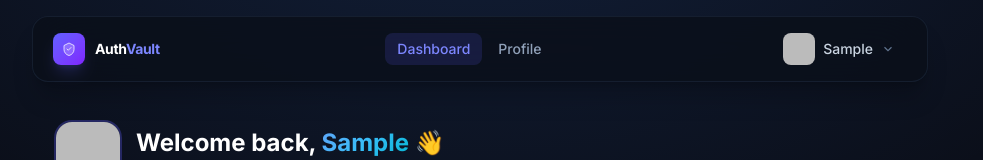
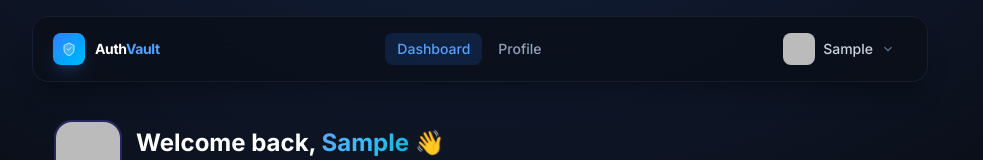
Before and after one commit to YashG1195/auth-vault, a React (Vite) app: page /dashboard in a window 1280 px wide. Shown: the top 160 px of the page, without its empty margins (160-1143 px from the left). Built offline with nearby package versions, Linux system fonts and the light colour scheme; no server answers; the database is empty; sample sign-in values are in the browser's storage.

Commit message:
fix: update src/components/Navbar.jsx — fix auth errors & blue theme

```diff
--- a/src/components/Navbar.jsx
+++ b/src/components/Navbar.jsx
@@ -27,15 +27,11 @@ export default function Navbar() {
 
   return (
     <header className="sticky top-0 z-50 w-full">
-      {/* Frosted glass navbar */}
       <nav className="max-w-4xl mx-auto mt-4 mx-4 sm:mx-auto rounded-2xl border border-slate-800/60 bg-[rgba(11,15,26,0.8)] backdrop-blur-xl shadow-xl shadow-black/20 px-5 py-3">
         <div className="flex items-center justify-between gap-4">
           {/* Brand */}
-          <Link
-            to="/dashboard"
-            className="flex items-center gap-2.5 group"
-          >
-            <div className="w-8 h-8 rounded-lg bg-gradient-to-br from-indigo-500 to-violet-600 flex items-center justify-center shadow-lg shadow-indigo-500/20 group-hover:shadow-indigo-500/40 transition-shadow">
+          <Link to="/dashboard" className="flex items-center gap-2.5 group">
+            <div className="w-8 h-8 rounded-lg bg-gradient-to-br from-blue-500 to-sky-400 flex items-center justify-center shadow-lg shadow-blue-500/20 group-hover:shadow-blue-500/40 transition-shadow">
               <svg width="16" height="16" viewBox="0 0 32 32" fill="none">
                 <path d="M16 4L6 9V17C6 22.55 10.16 27.74 16 29C21.84 27.74 26 22.55 26 17V9L16 4Z"
                   fill="white" fillOpacity="0.2" stroke="white" strokeWidth="1.5" strokeLinejoin="round"/>
@@ -43,7 +39,7 @@ export default function Navbar() {
               </svg>
             </div>
             <span className="font-bold text-white text-sm tracking-tight">
-              Auth<span className="text-indigo-400">Vault</span>
+              Auth<span className="text-blue-400">Vault</span>
             </span>
           </Link>
 
@@ -54,7 +50,7 @@ export default function Navbar() {
               id="nav-dashboard-link"
               className={`px-3 py-1.5 rounded-lg text-sm font-medium transition-all ${
                 isActive('/dashboard')
-                  ? 'bg-indigo-500/15 text-indigo-400'
+                  ? 'bg-blue-500/15 text-blue-400'
                   : 'text-slate-400 hover:text-slate-200 hover:bg-slate-800/60'
               }`}
             >
@@ -65,7 +61,7 @@ export default function Navbar() {
               id="nav-profile-link"
               className={`px-3 py-1.5 rounded-lg text-sm font-medium transition-all ${
                 isActive('/profile')
-                  ? 'bg-indigo-500/15 text-indigo-400'
+                  ? 'bg-blue-500/15 text-blue-400'
                   : 'text-slate-400 hover:text-slate-200 hover:bg-slate-800/60'
               }`}
             >
@@ -75,7 +71,6 @@ export default function Navbar() {
 
           {/* Right side */}
           <div className="flex items-center gap-3">
-            {/* Avatar button */}
             <button
               id="nav-avatar-btn"
               onClick={() => setMenuOpen(o => !o)}
@@ -87,7 +82,7 @@ export default function Navbar() {
                 {photoURL ? (
                   <img src={photoURL} alt={displayName} className="w-full h-full object-cover" />
                 ) : (
-                  <div className="w-full h-full bg-gradient-to-br from-indigo-500 to-violet-600 flex items-center justify-center text-white text-xs font-bold">
+                  <div className="w-full h-full bg-gradient-to-br from-blue-500 to-sky-400 flex items-center justify-center text-white text-xs font-bold">
                     {initials}
                   </div>
                 )}
@@ -104,16 +99,13 @@ export default function Navbar() {
               </svg>
             </button>
 
-            {/* Dropdown menu */}
             {menuOpen && (
               <div className="absolute top-[4.5rem] right-4 w-52 glass-card !rounded-xl overflow-hidden shadow-2xl z-50">
-                {/* User info header */}
                 <div className="px-4 py-3 border-b border-slate-800/60">
                   <p className="text-sm font-medium text-white truncate">{displayName}</p>
                   <p className="text-xs text-slate-500 truncate">{currentUser?.email}</p>
                 </div>
 
-                {/* Menu items */}
                 <div className="py-1">
                   <Link
                     to="/dashboard"
```
